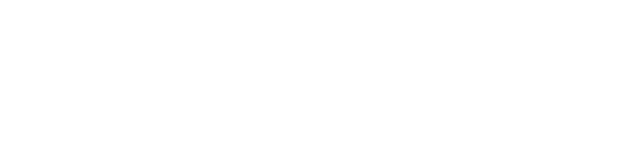
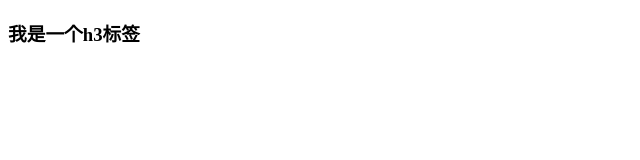
Before and after one commit to mykchn/project_01, a plain HTML site: page index.html in a window 1280 px wide. Shown: the whole page, without its empty margins (0-640 px from the left). Drawn offline with Linux system fonts and the light colour scheme.

Commit message:
新增了index.js和inde.css，并修改了index.html

```diff
--- a/index.html
+++ b/index.html
@@ -5,8 +5,12 @@
     <meta http-equiv="X-UA-Compatible" content="IE=edge">
     <meta name="viewport" content="width=device-width, initial-scale=1.0">
     <title>Document</title>
+    <link rel="stylesheet" href="./index.css">
 </head>
 <body>
-    <div></div>
+    <div>
+        <h3>我是一个h3标签</h3>
+    </div>
+    <script src="./index.js"></script>
 </body>
 </html>
```
Also changed, not shown: index.css (added), index.js (added).
